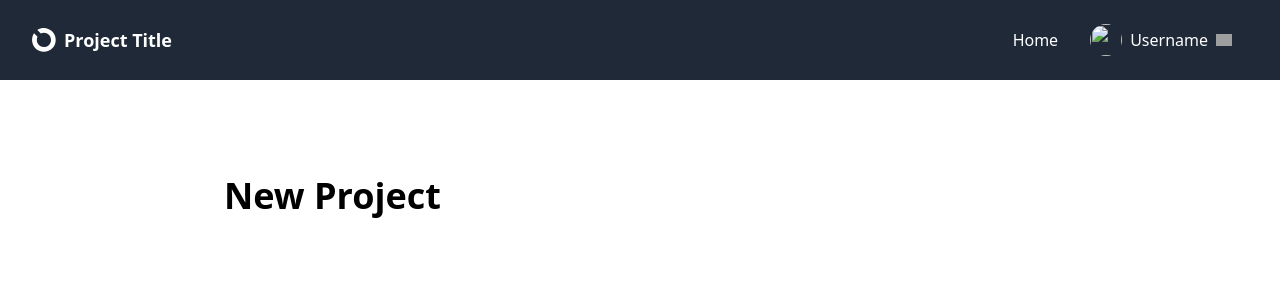
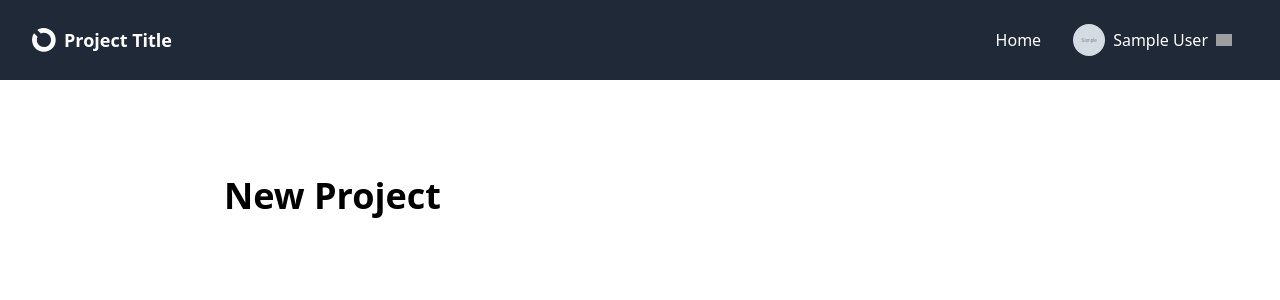
Before and after one commit to Kody-Eguchi/Django-Chat-App, a Django app: page / in a window 1280 px wide. Shown: the top 300 px of the page. Run offline with Django 4.2, Linux system fonts and the light colour scheme; a user stored in the database is signed in; tables that the repository leaves empty hold one stand-in row (values such as "Sample post"); grey boxes marked "Sample" are stand-in pictures; some libraries are stand-ins or nearby versions; grey boxes are pictures that could not be loaded.

Commit message:
Display avatar and name on header

```diff
--- a/a_users/models.py
+++ b/a_users/models.py
@@ -26,5 +26,5 @@ class Profile(models.Model):
         try:
             avatar = self.image.url
         except:
-            avatar = static('image/avator/svg')
+            avatar = static('image/avatar.svg')
         return avatar
--- a/templates/includes/header.html
+++ b/templates/includes/header.html
@@ -11,8 +11,8 @@
                 <li><a href="/">Home</a></li>
                 <li x-data="{ dropdownOpen: false }" class="relative">
                     <a @click="dropdownOpen = !dropdownOpen" @click.away="dropdownOpen = false" class="cursor-pointer select-none">
-                        <img class="h-8 w-8 rounded-full object-cover" src=""/>
-                        Username
+                        <img class="h-8 w-8 rounded-full object-cover" src="{{user.profile.avatar}}"/>
+                        {{user.profile.name}}
                         <img x-bind:class="dropdownOpen && 'rotate-180 duration-300'" class="w-4" src="https://img.icons8.com/small/32/777777/expand-arrow.png"/>
                     </a>
                     <div x-show="dropdownOpen" x-cloak class="absolute right-0 bg-white text-black shadow rounded-lg w-40 p-2 z-20"
```
Also changed, not shown: a_users/signals.py (+11 -0 lines), avatars/ape2.jpg (added).
